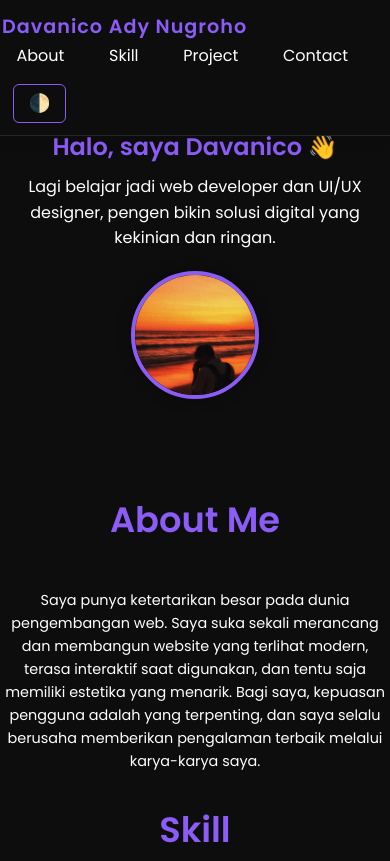
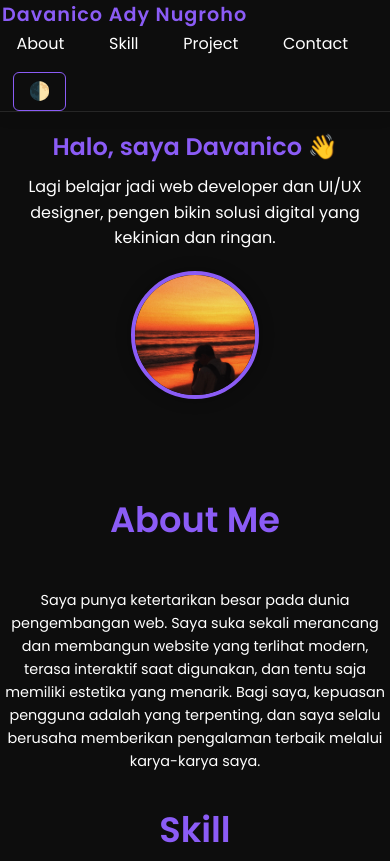
Before and after one commit to Davanico1122/myportofolio, a plain HTML site: page index.html in a window 390 px wide. Shown: the top 861 px of the page. Drawn offline with nearby package versions, Linux system fonts and the light colour scheme.

Commit message:
Update styles.css

```diff
--- a/css/styles.css
+++ b/css/styles.css
@@ -36,7 +36,7 @@ body {
   color: var(--text-color);
   line-height: 1.6;
   scroll-behavior: smooth;
-  padding-top: 70px; /* for sticky navbar */
+  padding-top: 80px; /* for sticky navbar */
 }
 
 .container {
@@ -55,22 +55,21 @@ body {
   top: 0;
   left: 0;
   background: var(--bg-color);
-  padding: 0.75rem 0;
   z-index: 9999;
-  transition: top 0.3s;
   border-bottom: 1px solid var(--border-color);
   box-shadow: 0 4px 16px rgba(0,0,0,0.07);
 }
 
-.navbar .container {
+.navbar-container {
+  max-width: 1200px;
+  margin-left: auto;
+  margin-right: auto;
   display: flex;
   justify-content: space-between;
   align-items: center;
-  max-width: 1200px;
-  margin: 0 auto;
-  padding-left: 32px;
-  padding-right: 32px;
-  width: 100%;
+  padding-left: 64px; /* JARAK KIRI & KANAN NAVBAR */
+  padding-right: 64px;
+  height: 72px;
   box-sizing: border-box;
 }
 
@@ -345,15 +344,15 @@ footer {
 
 /* === Responsiveness === */
 @media (max-width: 1200px) {
-  .container,
-  .navbar .container {
-    padding-left: 16px;
-    padding-right: 16px;
+  .navbar-container,
+  .container {
+    padding-left: 24px;
+    padding-right: 24px;
   }
 }
 @media (max-width: 900px) {
-  .container,
-  .navbar .container {
+  .navbar-container,
+  .container {
     padding-left: 10px;
     padding-right: 10px;
   }
@@ -366,11 +365,12 @@ footer {
 }
 @media (max-width: 700px) {
   body { padding-top: 60px; }
-  .navbar .container {
+  .navbar-container {
     flex-direction: column;
     align-items: flex-start;
     padding-left: 5px;
     padding-right: 5px;
+    height: auto;
   }
   .nav-links {
     gap: 1rem;
@@ -387,8 +387,8 @@ footer {
 }
 
 @media (max-width: 480px) {
-  .container,
-  .navbar .container {
+  .navbar-container,
+  .container {
     padding-left: 2px;
     padding-right: 2px;
   }
```
